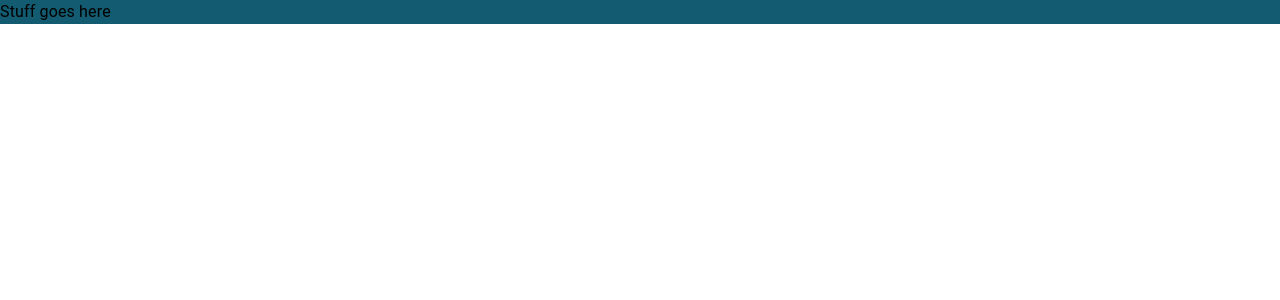
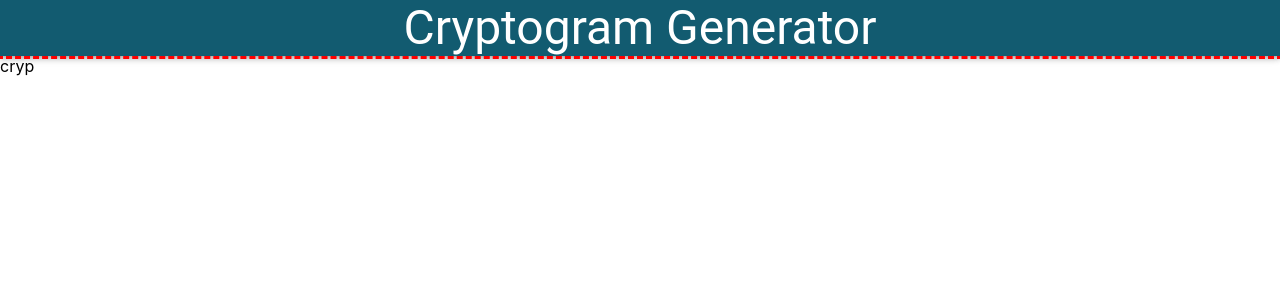
Before and after one commit to lazarporter/cryptogram-mask, a React (Create React App) app: page / in a window 1280 px wide. Shown: the top 300 px of the page. Built offline with nearby package versions, Linux system fonts and the light colour scheme.

Commit message:
basic layout for app

```diff
--- a/src/App.tsx
+++ b/src/App.tsx
@@ -1,13 +1,33 @@
 import React from "react";
-import { Box } from "@mui/system";
-import { Typography } from "@mui/material";
+import { Box, SxProps } from "@mui/system";
+import { AppBar, Typography } from "@mui/material";
+import { Theme } from "@mui/material/styles";
 import { AppThemeProvider } from "./providers/ThemeProvider";
+import { CryptogramMaker } from "./components/CryptogramMaker";
+
+const appLayout: SxProps = {
+  outline: "3px dashed purple",
+  display: "flex",
+  flexDirection: "column",
+  height: "100%",
+};
+
+const appBarStyles: SxProps = {
+  display: "flex",
+  flexDirection: "row",
+  justifyContent: "center",
+  width: "100%",
+  outline: "3px dashed red",
+};
 
 export const App = () => {
   return (
     <AppThemeProvider>
-      <Box sx={{ backgroundColor: "primary.main" }}>
-        <Typography>Stuff goes here</Typography>
+      <Box sx={appLayout}>
+        <AppBar position="sticky" sx={appBarStyles}>
+          <Typography variant="h3">Cryptogram Generator</Typography>
+        </AppBar>
+        <CryptogramMaker />
       </Box>
     </AppThemeProvider>
   );
--- /dev/null
+++ b/src/components/CryptogramMaker.tsx
@@ -0,0 +1,6 @@
+import { Box } from "@mui/material";
+import React from "react";
+
+export const CryptogramMaker = () => {
+  return <Box>cryp</Box>;
+};
--- a/src/index.css
+++ b/src/index.css
@@ -1,4 +1,8 @@
+html {
+  height: 100%
+}
 body {
+  height: 100%;
   margin: 0;
   font-family: -apple-system, BlinkMacSystemFont, 'Segoe UI', 'Roboto', 'Oxygen',
     'Ubuntu', 'Cantarell', 'Fira Sans', 'Droid Sans', 'Helvetica Neue',
@@ -7,6 +11,9 @@ body {
   -moz-osx-font-smoothing: grayscale;
 }
 
+#root {
+  height: 100%
+}
 code {
   font-family: source-code-pro, Menlo, Monaco, Consolas, 'Courier New',
     monospace;
--- a/src/providers/ThemeProvider.tsx
+++ b/src/providers/ThemeProvider.tsx
@@ -1,5 +1,6 @@
 import { ThemeProvider, createTheme } from "@mui/material/styles";
 import React from "react";
+
 
 const theme = createTheme({
   palette: {
```
